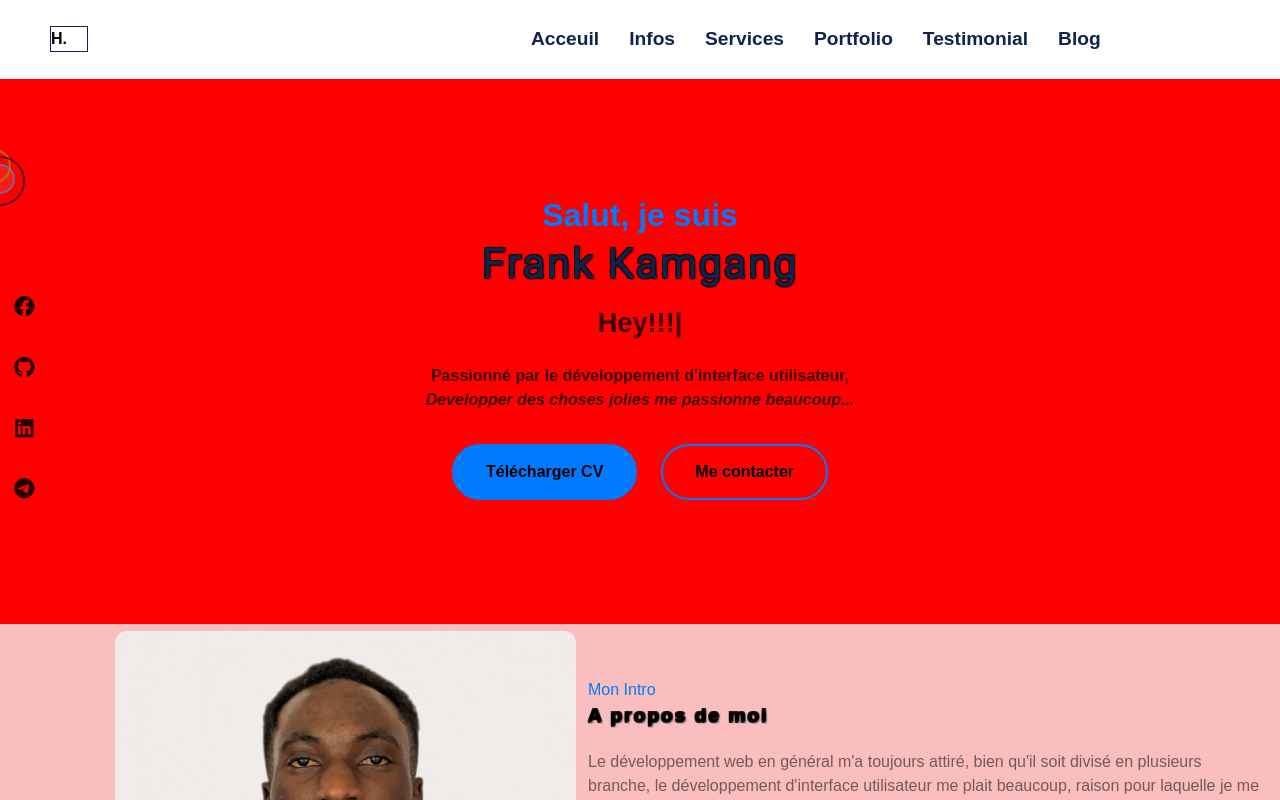
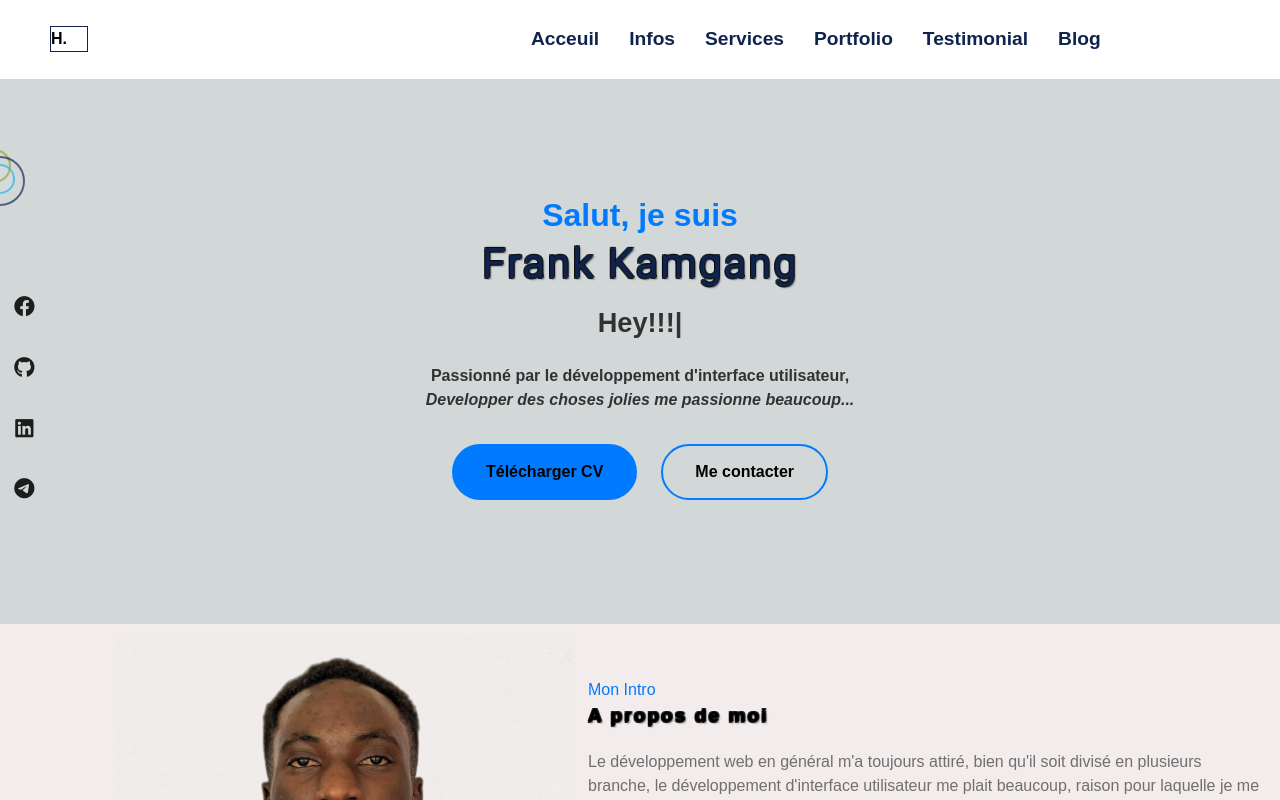
Before and after one commit to Frankam487/portfolio1, a React (Vite) app: page / in a window 1280 px wide. Shown: the top 800 px of the page. Built offline with nearby package versions, Linux system fonts and the light colour scheme.

Commit message:
remove red background

```diff
--- a/src/styles/_settings.scss
+++ b/src/styles/_settings.scss
@@ -52,7 +52,7 @@ a {
 }
 
 body {
-    // background: rgb(210, 215, 216);
-    background-color: red;
+    background: rgb(210, 215, 216);
+    // background-color: red;
 
 }
```
